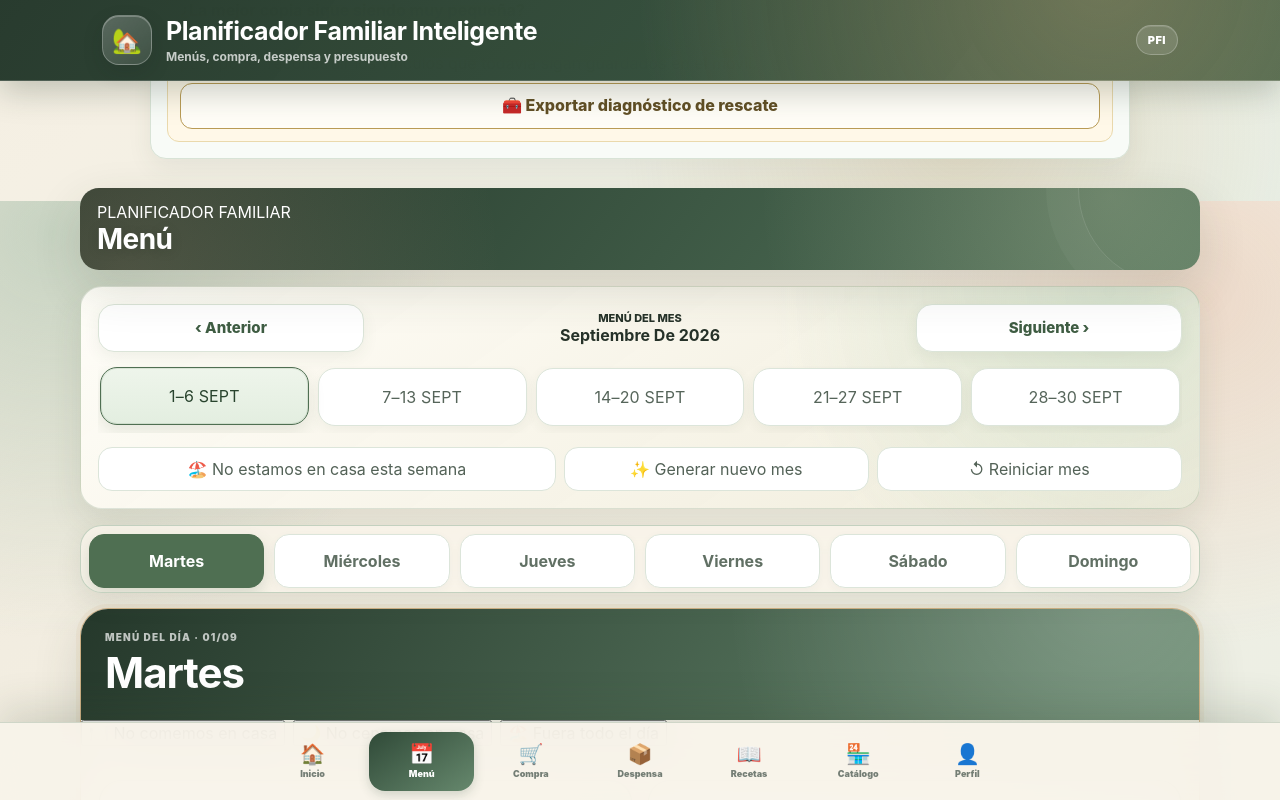
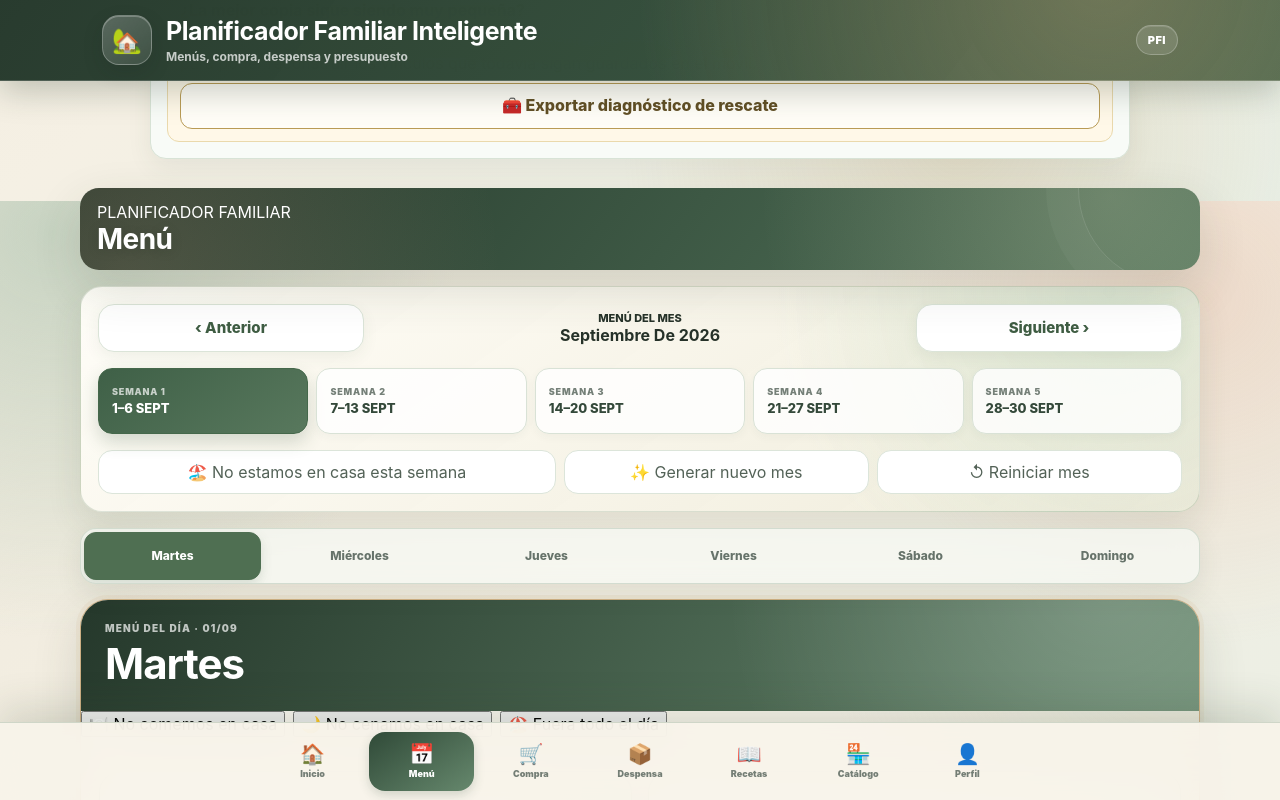
Before and after one commit to adrianezq-lang/pfi-planificador-familiar, a React (Vite) app: page / in a window 1280 px wide. Both pictures are taken after a click on the button 424 px from the left and 999 px from the top of the page. Shown: the part 599-1399 px from the top of the page. Built offline with nearby package versions, Linux system fonts and the light colour scheme.

Commit message:
style: ordenar selectores de semanas y días

```diff
--- a/src/styles/pfi-polish.css
+++ b/src/styles/pfi-polish.css
@@ -18,56 +18,89 @@
 }
 
 .month-week-tabs {
-  display: flex;
-  gap: 9px;
-  overflow-x: auto;
-  padding: 2px 2px 7px;
-  scroll-snap-type: x proximity;
-  scrollbar-width: none;
-}
-
-.month-week-tabs::-webkit-scrollbar {
-  display: none;
+  display: grid;
+  grid-template-columns: repeat(auto-fit, minmax(132px, 1fr));
+  gap: 8px;
+  padding: 2px 0;
+  counter-reset: pfi-week;
 }
 
 .month-week-tab {
-  flex: 1 0 116px;
-  min-height: 58px;
-  padding: 10px 13px;
-  border: 1px solid #dce5da;
-  border-radius: 17px;
-  background: #fff;
-  color: #56655a;
-  font: 750 13px/1.15 inherit;
-  letter-spacing: 0.01em;
-  box-shadow: 0 4px 13px rgba(55, 79, 58, 0.055);
-  scroll-snap-align: start;
+  position: relative;
+  min-width: 0;
+  min-height: 66px;
+  display: flex;
+  flex-direction: column;
+  justify-content: center;
+  align-items: flex-start;
+  gap: 4px;
+  padding: 11px 13px;
+  border: 1px solid #d9e2d6;
+  border-radius: 14px;
+  background: rgba(255, 255, 255, 0.82);
+  color: #506057;
+  text-align: left;
+  box-shadow: 0 3px 10px rgba(55, 79, 58, 0.045);
   cursor: pointer;
-  transition: 0.16s ease;
+  counter-increment: pfi-week;
+  transition: border-color 0.16s ease, background 0.16s ease, box-shadow 0.16s ease, transform 0.16s ease;
+}
+
+.month-week-tab::before {
+  content: "SEMANA " counter(pfi-week);
+  color: #758078;
+  font-size: 9px;
+  font-weight: 900;
+  letter-spacing: 0.09em;
+}
+
+.month-week-tab:hover {
+  border-color: #b7c8b4;
+  background: #ffffff;
+  box-shadow: 0 6px 15px rgba(55, 79, 58, 0.075);
+  transform: translateY(-1px);
 }
 
 .month-week-tab span {
   display: block;
+  overflow: hidden;
+  width: 100%;
+  color: #34493a;
+  font-size: 13px;
+  font-weight: 850;
+  line-height: 1.15;
+  text-overflow: ellipsis;
   white-space: nowrap;
 }
 
 .month-week-tab small {
   display: block;
-  margin-top: 5px;
-  font-size: 10px;
-  font-weight: 750;
+  margin-top: 1px;
+  color: #786944;
+  font-size: 9px;
+  font-weight: 800;
 }
 
 .month-week-tab--active {
-  border-color: #4f6f52;
-  background: linear-gradient(180deg, #eef5eb 0%, #e3eee0 100%);
-  color: #29442e;
-  box-shadow: inset 0 0 0 1px rgba(79, 111, 82, 0.14), 0 7px 17px rgba(55, 79, 58, 0.11);
-  transform: translateY(-1px);
+  border-color: #45684b;
+  background: linear-gradient(145deg, #3f6047 0%, #58785d 100%);
+  color: #fff;
+  box-shadow: 0 8px 18px rgba(48, 79, 54, 0.2);
+  transform: none;
 }
 
-.month-week-tab--excluded {
+.month-week-tab--active::before {
+  color: rgba(255, 255, 255, 0.7);
+}
+
+.month-week-tab--active span,
+.month-week-tab--active small {
+  color: #fff;
+}
+
+.month-week-tab--excluded:not(.month-week-tab--active) {
   border-style: dashed;
+  border-color: #dfd1af;
   background: #fbf7ec;
   color: #756642;
 }
@@ -92,7 +125,10 @@
 .week-switcher {
   overflow-x: auto;
   scrollbar-width: none;
-  padding-bottom: 4px;
+  padding: 3px;
+  border: 1px solid rgba(207, 218, 204, 0.9);
+  border-radius: 16px;
+  background: rgba(246, 249, 244, 0.76);
 }
 
 .week-switcher::-webkit-scrollbar {
@@ -100,21 +136,36 @@
 }
 
 .week-day-button {
-  min-width: 74px;
-  min-height: 54px;
-  border: 1px solid #dce5da;
-  border-radius: 15px;
-  background: #fff;
-  color: #617064;
-  font-weight: 750;
-  box-shadow: 0 3px 10px rgba(55, 79, 58, 0.045);
+  min-width: 70px;
+  min-height: 48px;
+  padding: 7px 8px;
+  border: 1px solid transparent;
+  border-radius: 12px;
+  background: transparent;
+  color: #66736a;
+  font-size: 12px;
+  font-weight: 800;
+  box-shadow: none;
+  cursor: pointer;
+  transition: background 0.15s ease, color 0.15s ease, box-shadow 0.15s ease;
+}
+
+.week-day-button:hover {
+  background: rgba(255, 255, 255, 0.82);
+  color: #3e5943;
 }
 
 .week-day-button--active {
+  border-color: #4f6f52;
   background: #4f6f52;
-  border-color: #4f6f52;
   color: #fff;
-  box-shadow: 0 7px 16px rgba(79, 111, 82, 0.2);
+  box-shadow: 0 5px 12px rgba(79, 111, 82, 0.18);
+}
+
+.week-day-button small {
+  margin-top: 2px;
+  font-size: 9px;
+  font-weight: 750;
 }
 
 .monthly-menu-overview {
@@ -287,8 +338,22 @@
     font-size: 12px !important;
   }
 
+  .month-week-tabs {
+    grid-template-columns: repeat(2, minmax(0, 1fr));
+    gap: 7px;
+  }
+
   .month-week-tab {
-    flex-basis: 108px;
+    min-height: 59px;
+    padding: 9px 11px;
+  }
+
+  .month-week-tab::before {
+    font-size: 8px;
+  }
+
+  .month-week-tab span {
+    font-size: 12px;
   }
 
   .month-week-actions {
@@ -297,11 +362,14 @@
 
   .week-switcher {
     display: flex !important;
-    gap: 8px !important;
+    gap: 3px !important;
+    padding: 3px;
   }
 
   .week-day-button {
-    flex: 0 0 82px;
+    flex: 0 0 72px;
+    min-width: 72px;
+    min-height: 46px;
   }
 
   .monthly-menu-overview {
@@ -347,3 +415,13 @@
     justify-self: start;
   }
 }
+
+@media (max-width: 430px) {
+  .month-week-tab {
+    border-radius: 12px;
+  }
+
+  .month-week-tab span {
+    font-size: 11px;
+  }
+}
```
